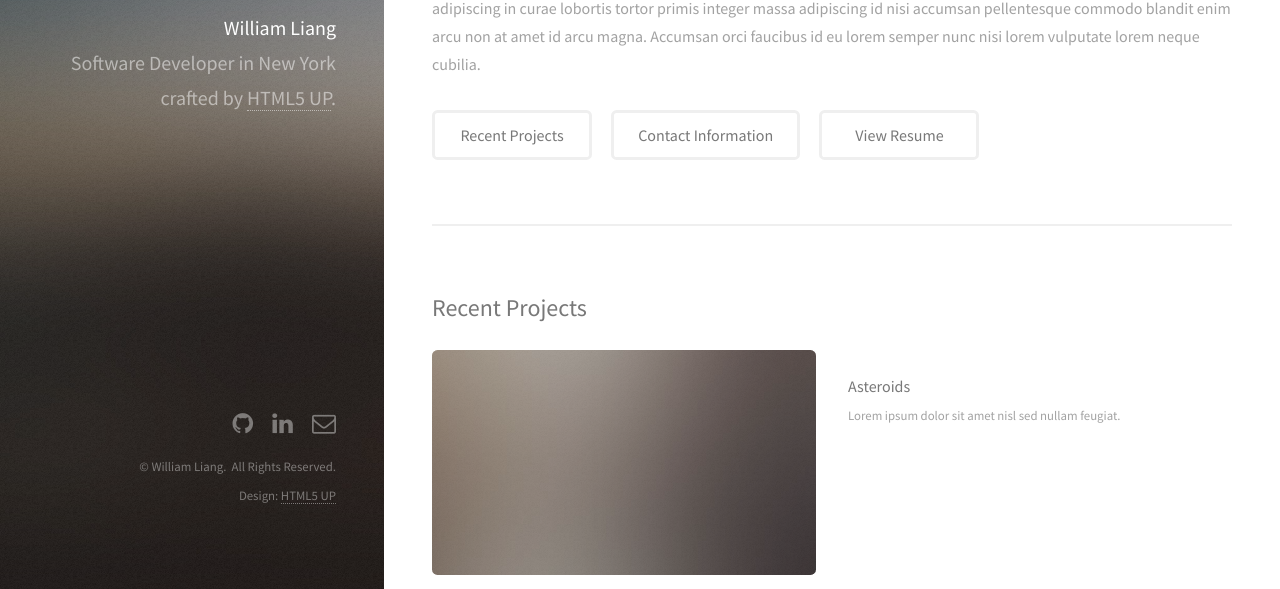
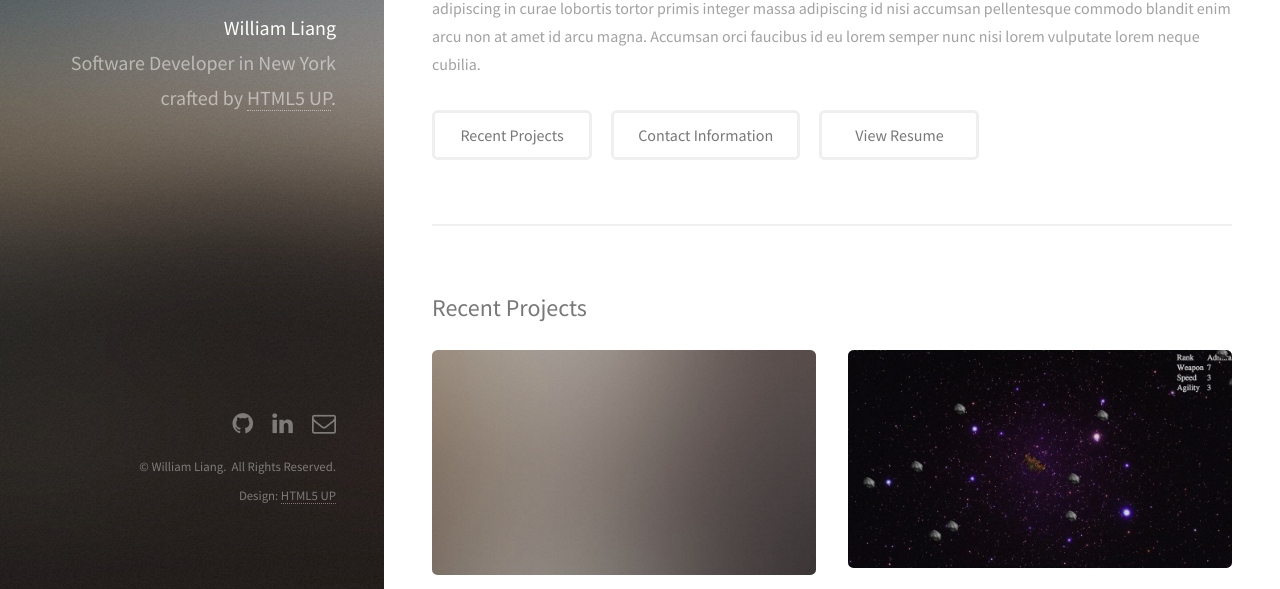
Before and after one commit to WillLiang918/WillLiang918.github.io, a plain HTML site: page index.html in a window 1280 px wide. Shown: the part 210-799 px from the top of the page. Drawn offline with Linux system fonts and the light colour scheme.

Commit message:
Update screenshot link.

```diff
--- a/index.html
+++ b/index.html
@@ -53,7 +53,7 @@
 								<p>Lorem ipsum dolor sit amet nisl sed nullam feugiat.</p>
 							</article>
 							<article class="6u$ 12u$(xsmall) work-item">
-								<a href="/asteroids_game" class="image fit thumb"><img src="/asteroids_game/assets/game_screenshot.png" alt="" /></a>
+								<a href="/asteroids_game" class="image fit thumb"><img src="images/game_screenshot.png" alt="" /></a>
 								<h3>Asteroids</h3>
 								<p>Lorem ipsum dolor sit amet nisl sed nullam feugiat.</p>
 							</article>
```
